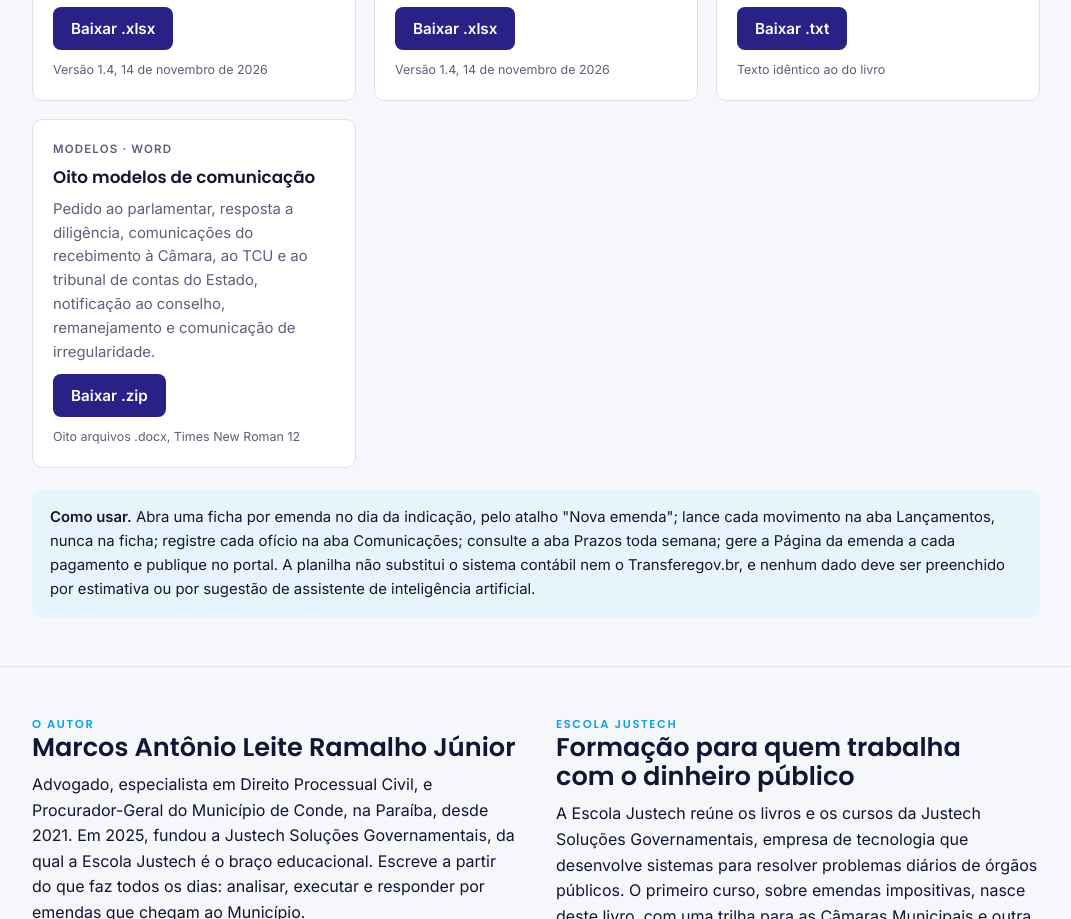
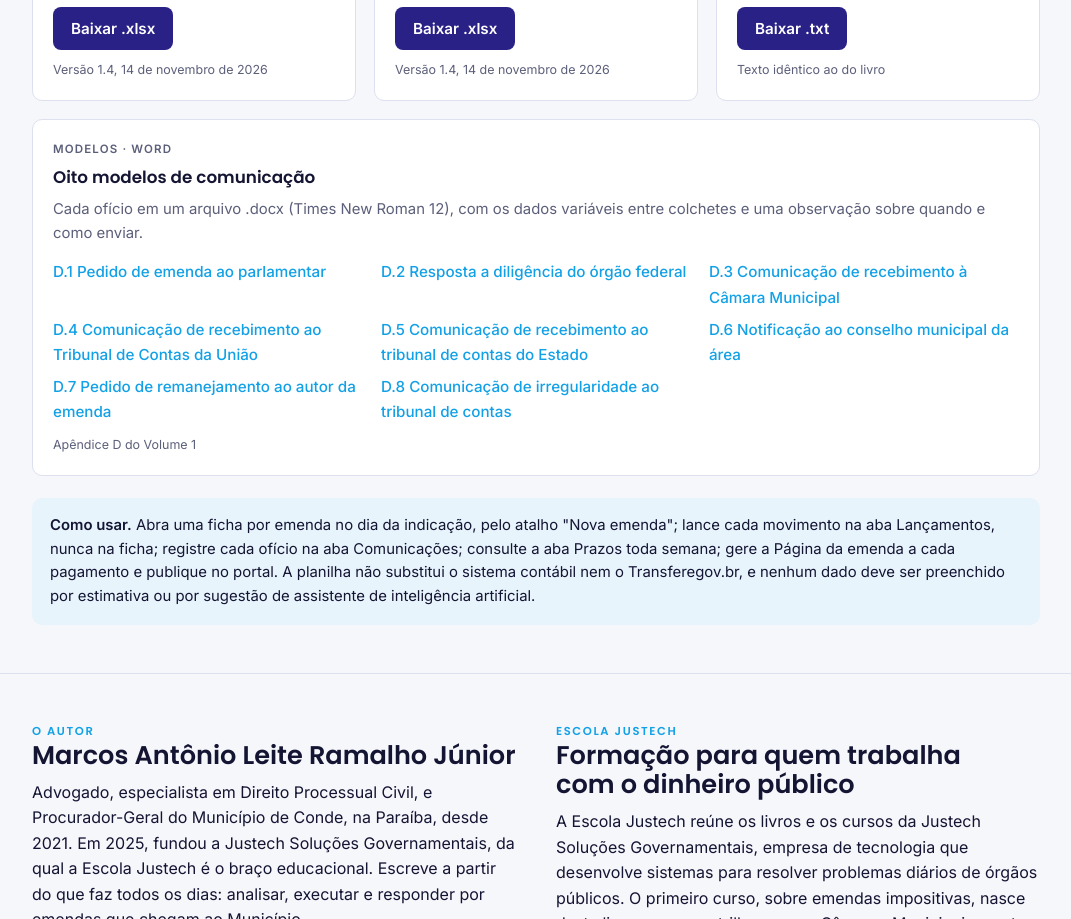
Before and after one commit to justechsolucoes/escola-justech-site, a plain HTML site: page livro-emendas/index.html in a window 1280 px wide. Shown: the part 2324-3243 px from the top of the page, without its empty margins (104-1175 px from the left). Drawn offline with Linux system fonts and the light colour scheme.

Commit message:
Ofícios em Word publicados individualmente
Co-Authored-By: Claude Fable 5.1 <noreply@anthropic.com>
Claude-Session: https://claude.ai/code/session_01V7dkUWhdnuBxU2inX1QLYU

```diff
--- a/livro-emendas/index.html
+++ b/livro-emendas/index.html
@@ -66,6 +66,10 @@ section+section{border-top:1px solid var(--line)}
 .card p{color:var(--muted);font-size:.93rem;margin:0;flex:1}
 .card .btn{align-self:flex-start;background:var(--navy2);color:#fff}
 .card .meta{font-size:.78rem;color:var(--muted)}
+.card.wide{grid-column:1 / -1}
+.lista{list-style:none;padding:0;margin:4px 0 0;display:grid;grid-template-columns:repeat(auto-fit,minmax(280px,1fr));gap:6px 18px}
+.lista a,.lista .lnk{color:var(--accent);text-decoration:none;font-weight:500;font-size:.95rem;background:none;border:0;padding:0;cursor:pointer;font-family:var(--body);text-align:left}
+.lista a:hover,.lista .lnk:hover{text-decoration:underline}
 .aviso{background:var(--soft);border-radius:10px;padding:16px 18px;font-size:.93rem;margin-top:22px}
 .autor{display:grid;grid-template-columns:minmax(0,1fr) minmax(0,1fr);gap:40px}
 form.news{display:grid;grid-template-columns:1fr 1fr auto;gap:10px;max-width:720px}
@@ -158,12 +162,21 @@ footer .wrap{display:flex;justify-content:space-between;gap:16px;flex-wrap:wrap;
       <a class="btn" href="arquivos/prompt-ficha-da-emenda.txt" download="Prompt - ficha da emenda.txt">Baixar .txt</a>
       <div class="meta">Texto idêntico ao do livro</div>
     </div>
-    <div class="card">
+    <div class="card wide">
       <div class="tipo">Modelos · Word</div>
       <h3>Oito modelos de comunicação</h3>
-      <p>Pedido ao parlamentar, resposta a diligência, comunicações do recebimento à Câmara, ao TCU e ao tribunal de contas do Estado, notificação ao conselho, remanejamento e comunicação de irregularidade.</p>
-      <a class="btn" href="arquivos/modelos-de-comunicacao-oficios.zip" download="Modelos de comunicacao - oficios.zip">Baixar .zip</a>
-      <div class="meta">Oito arquivos .docx, Times New Roman 12</div>
+      <p>Cada ofício em um arquivo .docx (Times New Roman 12), com os dados variáveis entre colchetes e uma observação sobre quando e como enviar.</p>
+      <ul class="lista">
+        <li><a href="arquivos/oficios/modelo-d-1-pedido-de-emenda-ao-parlamentar.docx" download="Modelo D.1 - Pedido de emenda ao parlamentar.docx">D.1 Pedido de emenda ao parlamentar</a></li>
+        <li><a href="arquivos/oficios/modelo-d-2-resposta-a-diligencia-do-orgao-federal.docx" download="Modelo D.2 - Resposta a diligência do órgão federal.docx">D.2 Resposta a diligência do órgão federal</a></li>
+        <li><a href="arquivos/oficios/modelo-d-3-comunicacao-de-recebimento-a-camara-municipal.docx" download="Modelo D.3 - Comunicação de recebimento à Câmara Municipal.docx">D.3 Comunicação de recebimento à Câmara Municipal</a></li>
+        <li><a href="arquivos/oficios/modelo-d-4-comunicacao-de-recebimento-ao-tribunal-de-contas-da-uniao.docx" download="Modelo D.4 - Comunicação de recebimento ao Tribunal de Contas da União.docx">D.4 Comunicação de recebimento ao Tribunal de Contas da União</a></li>
+        <li><a href="arquivos/oficios/modelo-d-5-comunicacao-de-recebimento-ao-tribunal-de-contas-do-estado.docx" download="Modelo D.5 - Comunicação de recebimento ao tribunal de contas do Estado.docx">D.5 Comunicação de recebimento ao tribunal de contas do Estado</a></li>
+        <li><a href="arquivos/oficios/modelo-d-6-notificacao-ao-conselho-municipal-da-area.docx" download="Modelo D.6 - Notificação ao conselho municipal da área.docx">D.6 Notificação ao conselho municipal da área</a></li>
+        <li><a href="arquivos/oficios/modelo-d-7-pedido-de-remanejamento-ao-autor-da-emenda.docx" download="Modelo D.7 - Pedido de remanejamento ao autor da emenda.docx">D.7 Pedido de remanejamento ao autor da emenda</a></li>
+        <li><a href="arquivos/oficios/modelo-d-8-comunicacao-de-irregularidade-ao-tribunal-de-contas.docx" download="Modelo D.8 - Comunicação de irregularidade ao tribunal de contas.docx">D.8 Comunicação de irregularidade ao tribunal de contas</a></li>
+      </ul>
+      <div class="meta">Apêndice D do Volume 1</div>
     </div>
   </div>
   <div class="aviso"><strong>Como usar.</strong> Abra uma ficha por emenda no dia da indicação, pelo atalho "Nova emenda"; lance cada movimento na aba Lançamentos, nunca na ficha; registre cada ofício na aba Comunicações; consulte a aba Prazos toda semana; gere a Página da emenda a cada pagamento e publique no portal. A planilha não substitui o sistema contábil nem o Transferegov.br, e nenhum dado deve ser preenchido por estimativa ou por sugestão de assistente de inteligência artificial.</div>
```
Also changed, not shown: 9 other files.
